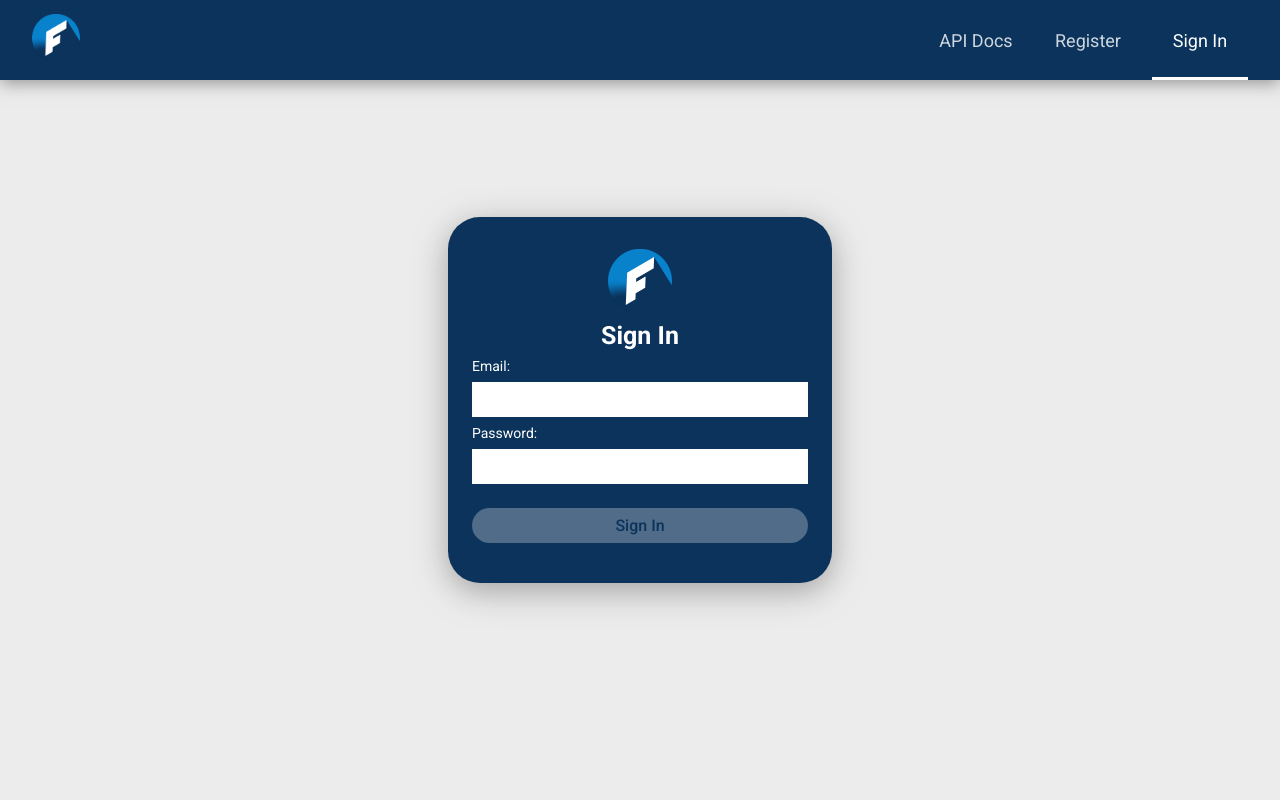
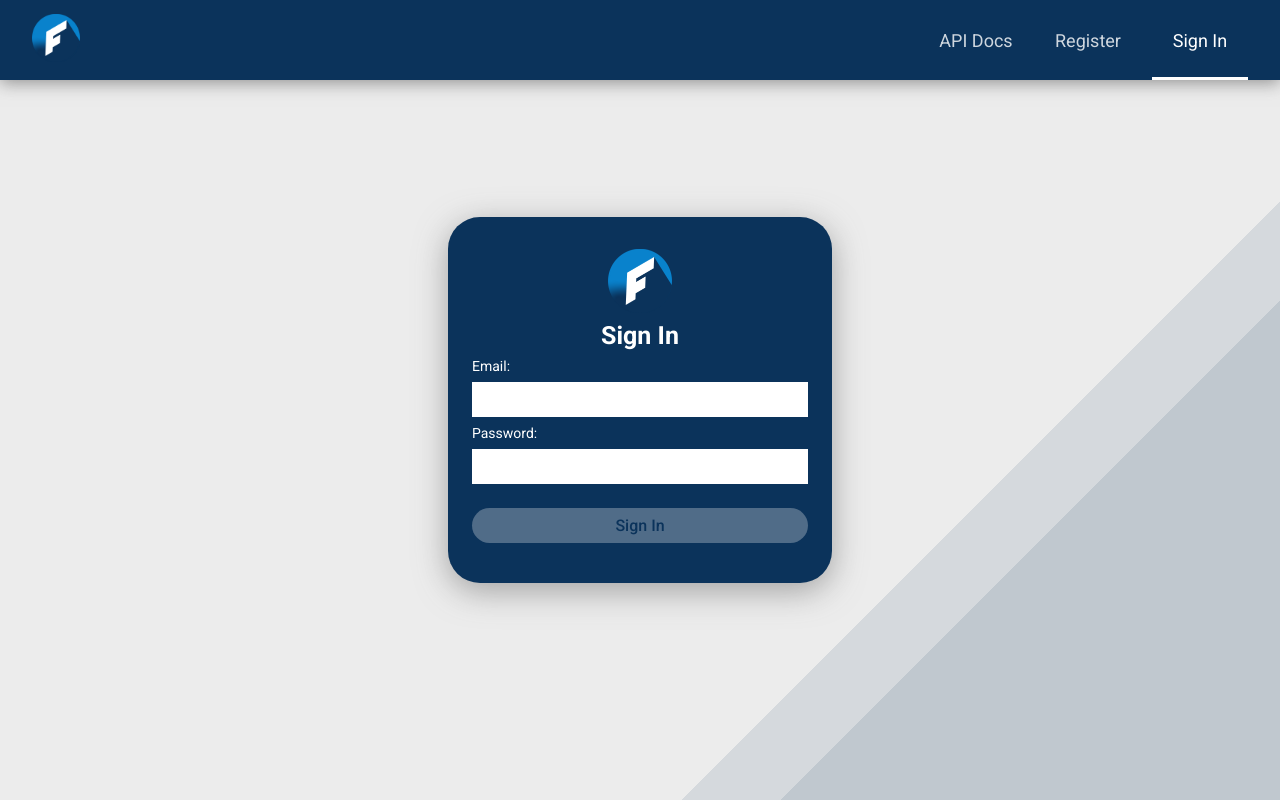
Before and after one commit to dnitecki/finfetch-ui, a React (Create React App) app: page /api/login in a window 1280 px wide. Built offline with nearby package versions, Linux system fonts and the light colour scheme.

Commit message:
animation css

```diff
--- a/src/app.scss
+++ b/src/app.scss
@@ -42,3 +42,60 @@ html {
   cursor: auto;
   pointer-events: all !important;
 }
+.bg-animation {
+  position: absolute;
+  transform: rotate(45deg);
+  height: 100%;
+  width: 100%;
+}
+.bg-layer-1 {
+  position: absolute;
+  background-color: #fff;
+  opacity: 0.1;
+  width: 400%;
+  height: 400%;
+  animation: diagonal-1 9s ease-in-out infinite alternate;
+}
+.bg-layer-2 {
+  position: absolute;
+  background-color: #fff;
+  opacity: 0.1;
+  width: 400%;
+  height: 400%;
+  animation: diagonal-2 10s ease-in-out infinite alternate;
+}
+.bg-layer-3 {
+  position: absolute;
+  background-color: #0b335b;
+  opacity: 0.1;
+  width: 400%;
+  height: 400%;
+  animation: diagonal-1 9s ease-in-out infinite alternate;
+}
+.bg-layer-4 {
+  position: absolute;
+  background-color: #0b335b;
+  opacity: 0.1;
+  width: 400%;
+  height: 400%;
+  animation: diagonal-2 10s ease-in-out infinite alternate;
+}
+
+@keyframes diagonal-1 {
+  0% {
+    transform: translate(850px, -1200px);
+  }
+
+  100% {
+    transform: translate(1000px, -1200px);
+  }
+}
+@keyframes diagonal-2 {
+  0% {
+    transform: translate(900px, -1200px);
+  }
+
+  100% {
+    transform: translate(1110px, -1200px);
+  }
+}
--- a/src/apps/finfetch-api/components/navbar/Navbar.scss
+++ b/src/apps/finfetch-api/components/navbar/Navbar.scss
@@ -24,6 +24,10 @@
 }
 .api-navbar-finfetch-icon {
   height: 3rem;
+  transition: all ease 0.3s;
+}
+.api-navbar-finfetch-icon:hover {
+  height: 3.2rem;
 }
 .api-navbar-links {
   column-gap: 1rem;
--- a/src/apps/finfetch-api/pages/login/Login.jsx
+++ b/src/apps/finfetch-api/pages/login/Login.jsx
@@ -1,4 +1,4 @@
-import React, { useContext } from "react";
+import React, { useContext, useRef } from "react";
 import { useNavigate, useLocation } from "react-router-dom";
 import "./Login.scss";
 import icon from "../../../../assets/FinFetch-icon.png";
@@ -8,10 +8,13 @@ import axios from "axios";
 const LOGIN_URL = "http://127.0.0.1:8000/api/login/";
 
 export default function Login() {
+  const errRef = useRef();
   const navigate = useNavigate();
   const location = useLocation();
+
   const [email, setEmail] = useState("");
   const [pwd, setPwd] = useState("");
+  const [errMsg, setErrMsg] = useState("");
   const { setLoginStatus } = useContext(UserContext);
 
   const handleSubmit = async (e) => {
@@ -39,12 +42,21 @@ export default function Login() {
       setPwd("");
     } catch (err) {
       if (!err?.response) {
-        console.log(err);
+        setErrMsg("No Server Response");
+      } else if (err.response?.status === 500) {
+        setErrMsg("Email Already Exists");
+      } else {
+        setErrMsg("Registration Failed");
       }
+      errRef.current.focus();
     }
   };
   return (
     <div className="login">
+      <div className="bg-animation">
+        <div className="bg-layer-3"></div>
+        <div className="bg-layer-4"></div>
+      </div>
       <div className="login-container">
         <div className="login-header">
           <img className="login-icon" src={icon} alt="FinFetch.io" />
--- a/src/apps/finfetch-api/pages/login/Login.scss
+++ b/src/apps/finfetch-api/pages/login/Login.scss
@@ -5,7 +5,10 @@
   justify-content: center;
   align-content: center;
   align-items: center;
-  background-color: #ececec;
+  transition: all ease 0.5s;
+  overflow: hidden;
+  background: #ececec;
+  position: relative;
 }
 .login-icon {
   height: 4rem;
@@ -20,6 +23,7 @@
   background-color: #0b335b;
   box-shadow: 0 0.5rem 2rem #6464648b;
   padding: 1.5rem;
+  z-index: 1000;
 }
 .login-header {
   display: flex;
--- a/src/pages/landingPage/LandingPage.scss
+++ b/src/pages/landingPage/LandingPage.scss
@@ -193,44 +193,3 @@
   display: none;
   transition: display ease 0.3s;
 }
-.bg-animation {
-  position: absolute;
-  transform: rotate(45deg);
-  height: 100%;
-  width: 100%;
-}
-.bg-layer-1 {
-  position: absolute;
-  background-color: #fff;
-  opacity: 0.1;
-  width: 400%;
-  height: 400%;
-  animation: diagonal-1 9s ease-in-out infinite alternate;
-}
-.bg-layer-2 {
-  position: absolute;
-  background-color: #fff;
-  opacity: 0.1;
-  width: 400%;
-  height: 400%;
-  animation: diagonal-2 10s ease-in-out infinite alternate;
-}
-
-@keyframes diagonal-1 {
-  0% {
-    transform: translate(850px, -1200px);
-  }
-
-  100% {
-    transform: translate(1000px, -1200px);
-  }
-}
-@keyframes diagonal-2 {
-  0% {
-    transform: translate(900px, -1200px);
-  }
-
-  100% {
-    transform: translate(1110px, -1200px);
-  }
-}
```
